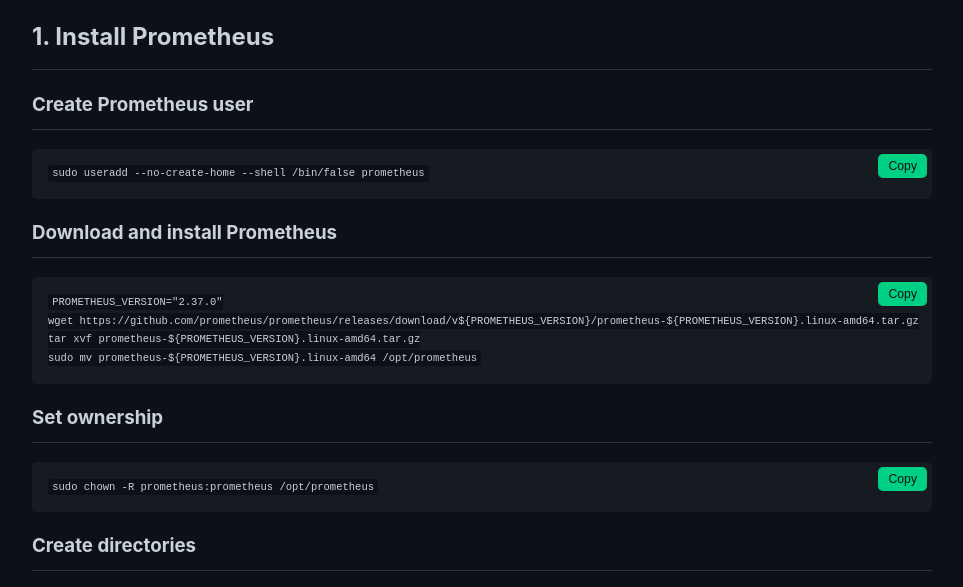
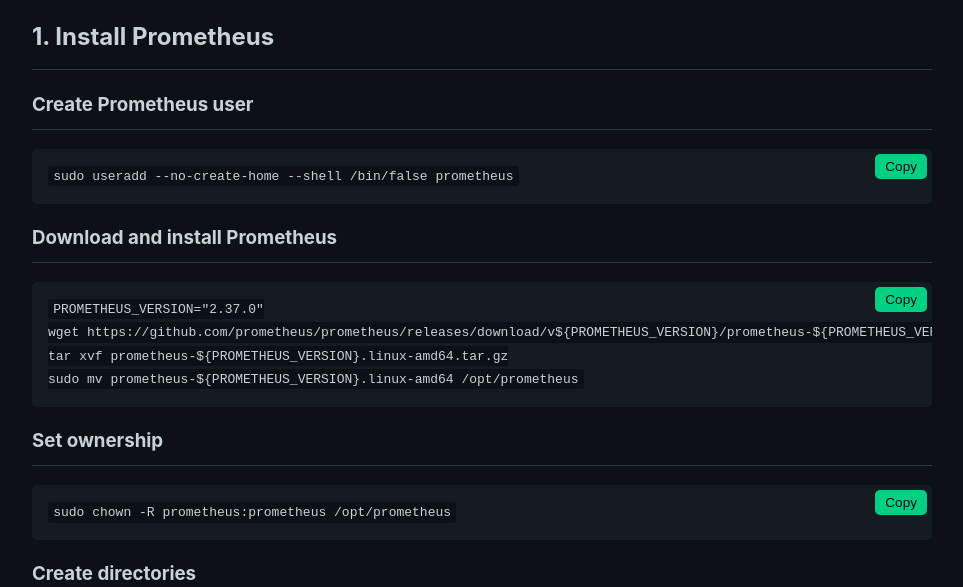
Before and after one commit to jash777/Grafana-Prometheus-Installation, a plain HTML site: page index.html in a window 1280 px wide. Shown: the part 164-751 px from the top of the page, without its empty margins (158-1121 px from the left). Drawn offline with Linux system fonts and the light colour scheme.

Commit message:
Update index.html

```diff
--- a/index.html
+++ b/index.html
@@ -22,8 +22,8 @@
         pre {
             background-color: #161b22;
             border-radius: 5px;
-            font-size: 90%;
-            line-height: 1.6;
+            font-size: 100%; /* Adjusted size */
+            line-height: 1.8; /* Adjusted line-height for readability */
             overflow: auto;
             padding: 16px;
             position: relative;
@@ -32,7 +32,7 @@
         code {
             background-color: #0d1117;
             border-radius: 3px;
-            font-size: 90%;
+            font-size: 100%; /* Adjusted size */
             padding: .2em .4em;
             color: #c9d1d9;
         }
```
